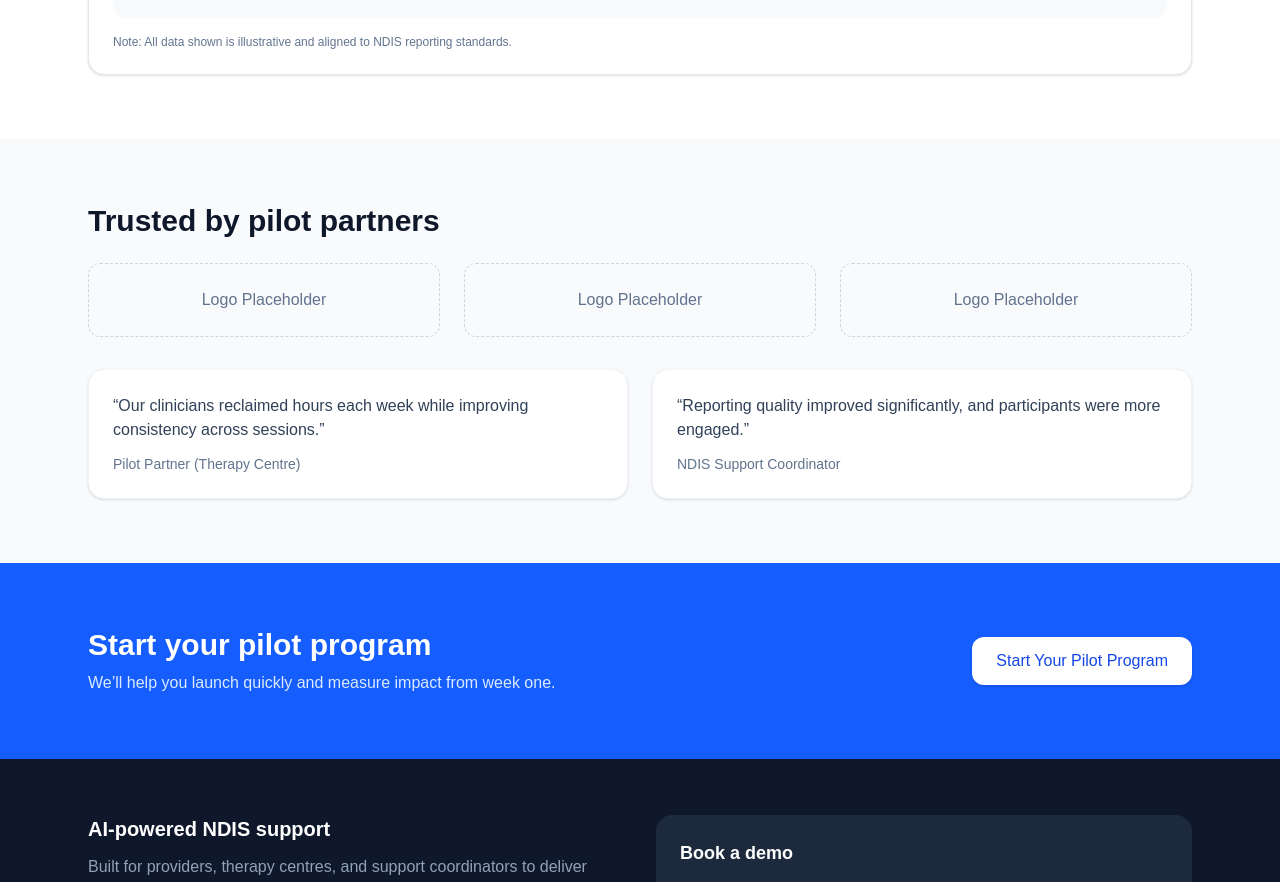
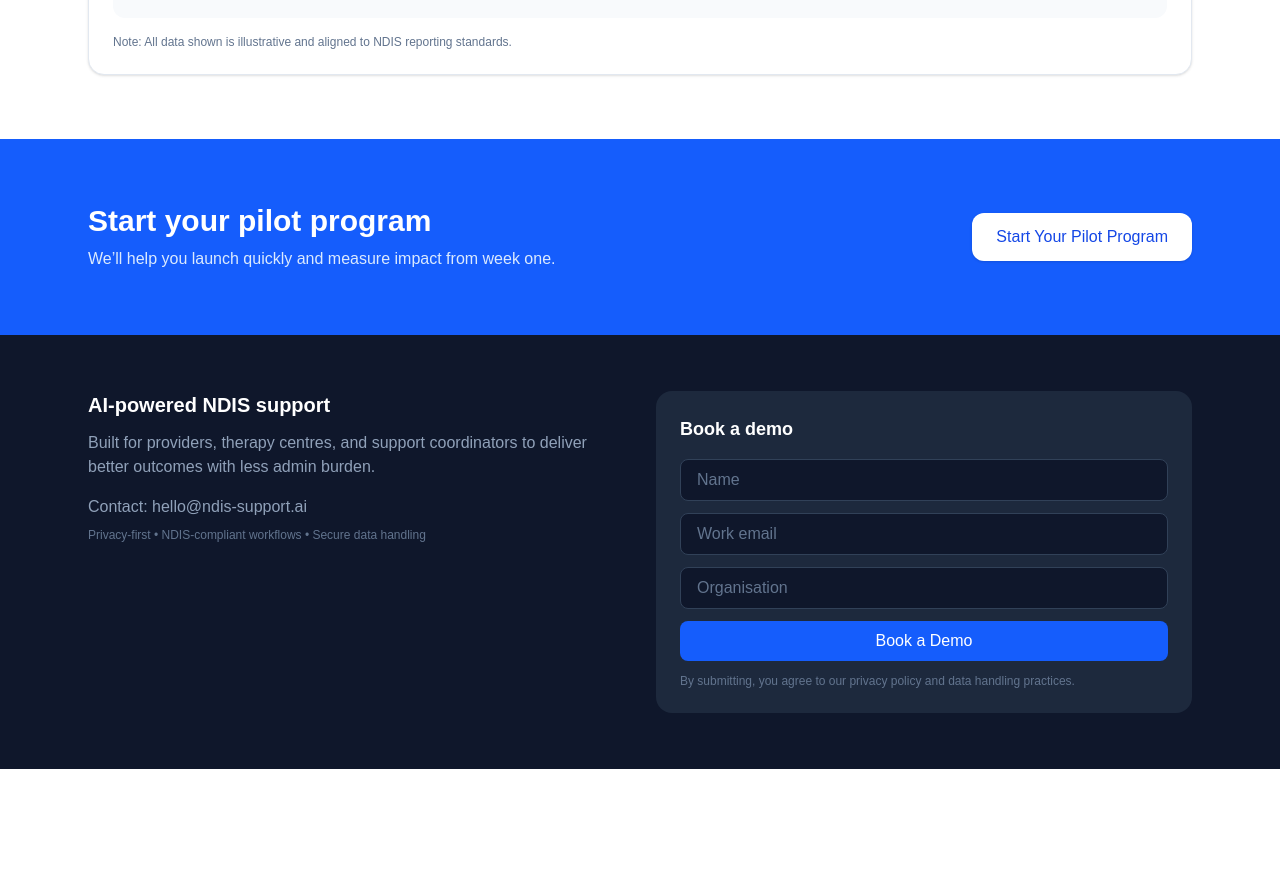
Before and after one commit to fintie/NDIS, a Next.js app: page /NDIS/ in a window 1280 px wide. Shown: the part 3840-4722 px from the top of the page. After the commit the page ends 4609 px from the top, so only its background shows below. Built offline with nearby package versions, Linux system fonts and the light colour scheme.

Commit message:
Remove placeholder grids

```diff
--- a/src/app/page.tsx
+++ b/src/app/page.tsx
@@ -84,19 +84,6 @@ export default function Page() {
       title: "Clinician Notes",
       content:
         "Recommend increasing peer‑interaction exercises next session. No adverse events recorded.",
-    },
-  ];
-
-  const testimonials = [
-    {
-      name: "Pilot Partner (Therapy Centre)",
-      quote:
-        "Our clinicians reclaimed hours each week while improving consistency across sessions.",
-    },
-    {
-      name: "NDIS Support Coordinator",
-      quote:
-        "Reporting quality improved significantly, and participants were more engaged.",
     },
   ];
 
@@ -350,36 +337,6 @@ export default function Page() {
         </div>
       </section>
 
-      {/* SOCIAL PROOF */}
-      <section className="bg-slate-50">
-        <div className="mx-auto max-w-6xl px-6 py-16">
-          <h2 className="text-3xl font-semibold">Trusted by pilot partners</h2>
-          <div className="mt-6 grid gap-6 md:grid-cols-3">
-            <div className="rounded-xl border border-dashed border-slate-300 p-6 text-center text-slate-500">
-              Logo Placeholder
-            </div>
-            <div className="rounded-xl border border-dashed border-slate-300 p-6 text-center text-slate-500">
-              Logo Placeholder
-            </div>
-            <div className="rounded-xl border border-dashed border-slate-300 p-6 text-center text-slate-500">
-              Logo Placeholder
-            </div>
-          </div>
-
-          <div className="mt-8 grid gap-6 md:grid-cols-2">
-            {testimonials.map((t) => (
-              <div
-                key={t.name}
-                className="rounded-2xl border border-slate-100 bg-white p-6 shadow-sm"
-              >
-                <p className="text-slate-700">“{t.quote}”</p>
-                <div className="mt-3 text-sm text-slate-500">{t.name}</div>
-              </div>
-            ))}
-          </div>
-        </div>
-      </section>
-
       {/* CTA */}
       <section id="cta" className="bg-blue-600">
         <div className="mx-auto max-w-6xl px-6 py-16 text-white">
```
